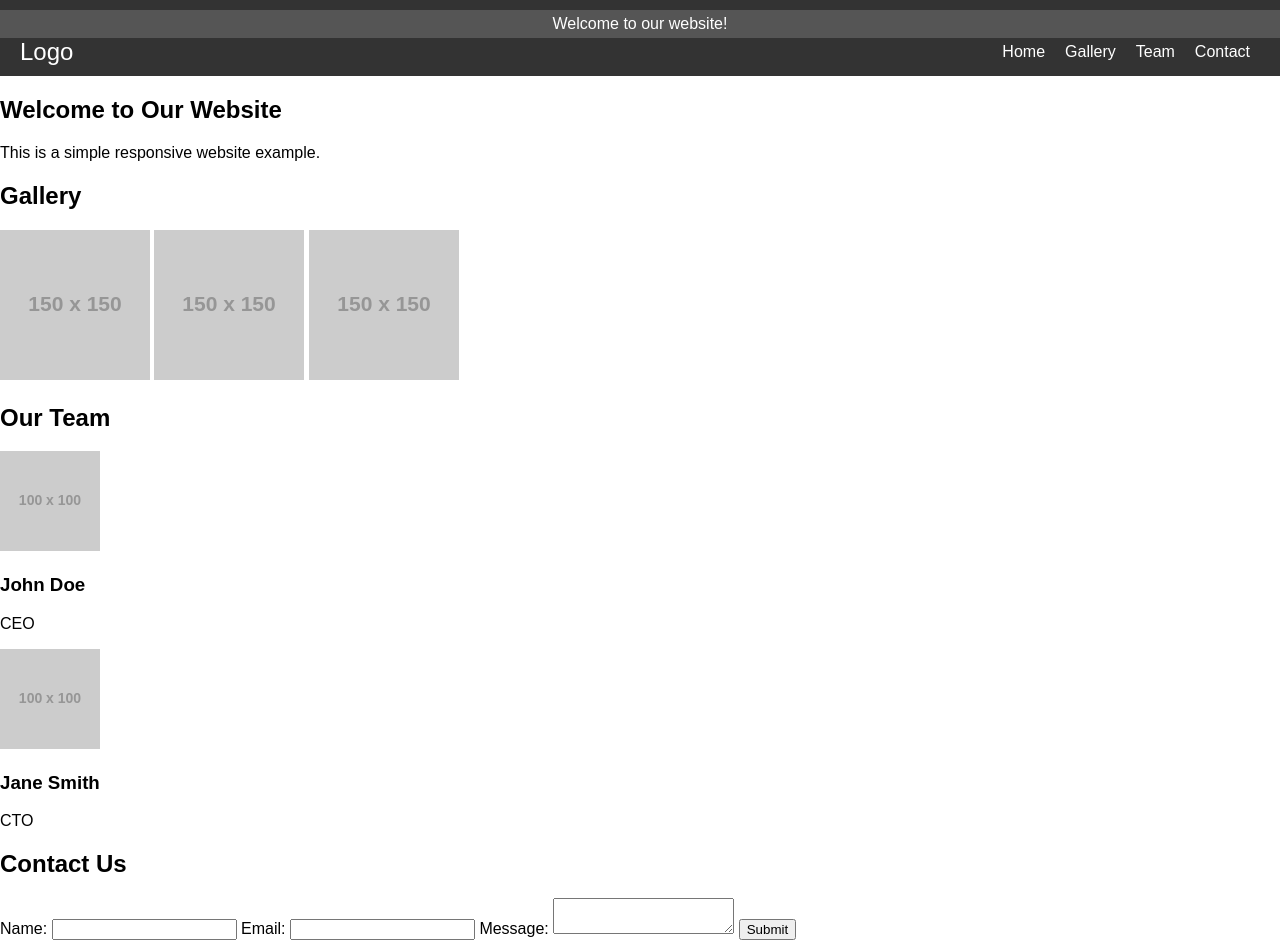
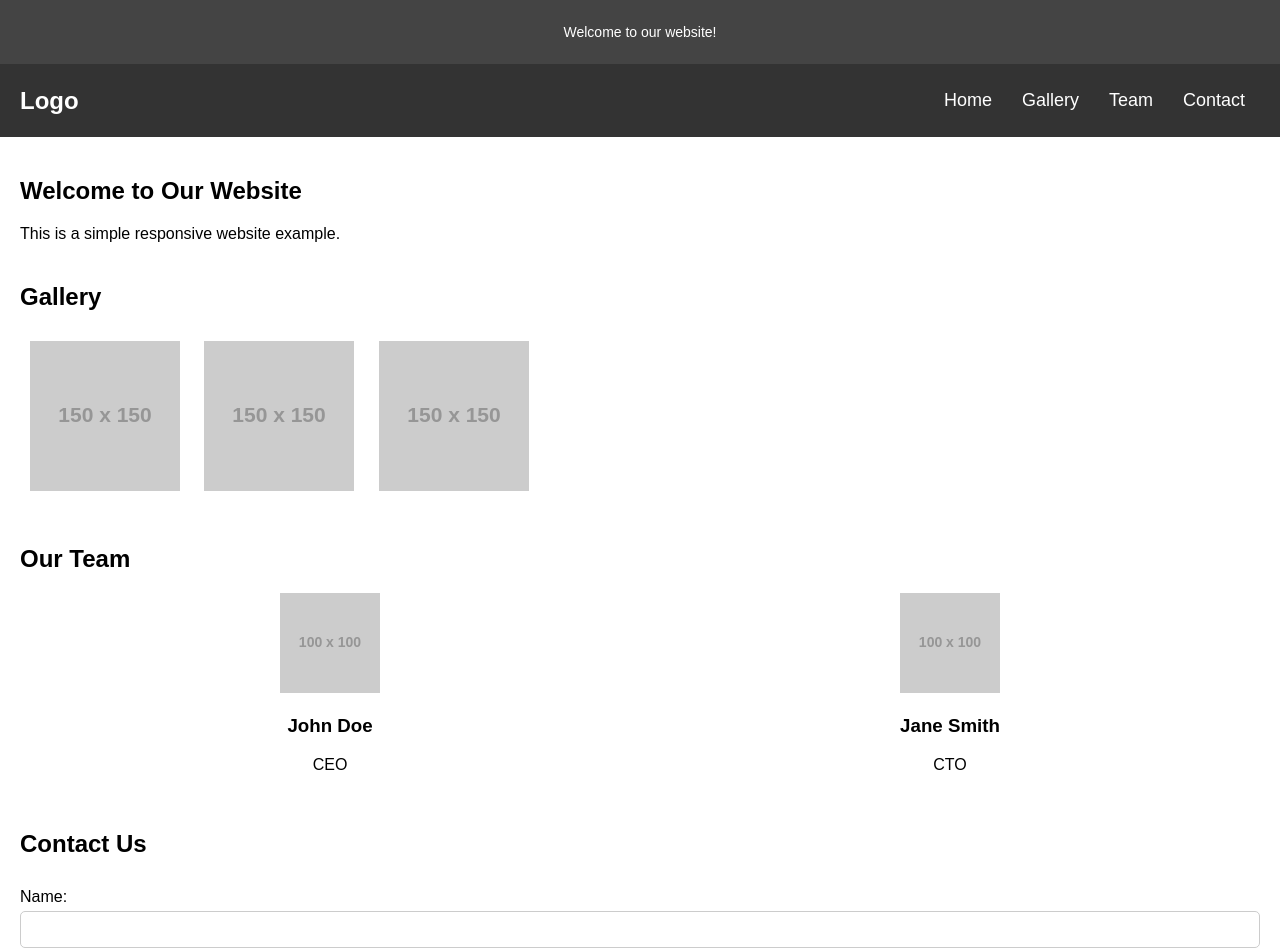
Before and after one commit to CONFINERIE/que, a plain HTML site: page index.html in a window 1280 px wide. Shown: the top 952 px of the page. Drawn offline with Linux system fonts and the light colour scheme; placeholder pictures from the web are drawn by us.

Commit message:
Update style.css

```diff
--- a/style.css
+++ b/style.css
@@ -1,98 +1,154 @@
-/* Styles généraux */
 
-body {
-    font-family: Arial, sans-serif;
+
+/* General styling */
+body, html {
     margin: 0;
     padding: 0;
+    font-family: Arial, sans-serif;
 }
 
 header {
+    position: sticky;
+    top: 0;
+    width: 100%;
     background-color: #333;
-    color: #fff;
-    padding: 10px 0;
+    color: white;
+    z-index: 1000;
 }
 
 .top-bar {
+    background-color: #444;
+    padding: 10px;
     text-align: center;
-    background-color: #555;
-    padding: 5px 0;
-}
-
-.top-bar p {
-    margin: 0;
+    font-size: 14px;
 }
 
 .navbar {
     display: flex;
     justify-content: space-between;
     align-items: center;
-    padding: 0 20px;
+    padding: 10px 20px;
 }
 
-.logo a {
-    color: #fff;
-    font-size: 1.5rem;
+.navbar .logo a {
+    color: white;
     text-decoration: none;
+    font-size: 24px;
+    font-weight: bold;
 }
 
-.nav-links {
+.navbar .nav-links {
+    list-style: none;
     display: flex;
-    list-style-type: none;
-    margin: 0;
-    padding: 0;
 }
 
-.nav-links li {
-    margin: 0 10px;
+.navbar .nav-links li {
+    margin: 0 15px;
 }
 
-.nav-links a {
-    color: #fff;
+.navbar .nav-links a {
+    color: white;
     text-decoration: none;
-    font-size: 1rem;
-    transition: color 0.3s ease;
+    font-size: 18px;
+    transition: color 0.3s;
 }
 
-.nav-links a:hover {
-    color: #f8b400;
+.navbar .nav-links a:hover {
+    color: #ddd;
 }
 
-/* Styles pour le menu hamburger */
-
 .hamburger {
-    display: none; /* Masquer par défaut sur les écrans larges */
+    display: none;
     flex-direction: column;
     cursor: pointer;
 }
 
 .hamburger span {
-    height: 3px;
+    height: 4px;
     width: 25px;
-    background-color: #fff;
-    margin-bottom: 4px;
-    display: block;
-    border-radius: 2px;
+    background: white;
+    margin: 4px;
+    border-radius: 5px;
 }
 
-@media screen and (max-width: 768px) {
-    .nav-links {
-        display: none; /* Masquer la liste des liens sur les écrans étroits */
+/* Sections styling */
+main {
+    padding: 20px;
+}
+
+section {
+    margin-bottom: 40px;
+}
+
+.gallery img {
+    width: 100%;
+    max-width: 150px;
+    margin: 10px;
+}
+
+.team {
+    display: flex;
+    justify-content: space-around;
+}
+
+.team-member {
+    text-align: center;
+}
+
+form {
+    display: flex;
+    flex-direction: column;
+}
+
+form label {
+    margin-top: 10px;
+}
+
+form input, form textarea, form button {
+    margin-top: 5px;
+    padding: 10px;
+    border: 1px solid #ccc;
+    border-radius: 5px;
+}
+
+form button {
+    background-color: #333;
+    color: white;
+    border: none;
+    cursor: pointer;
+}
+
+form button:hover {
+    background-color: #555;
+}
+
+/* Responsive styling */
+@media (max-width: 768px) {
+    .navbar .nav-links {
+        display: none;
         flex-direction: column;
-        background-color: #333;
+        width: 100%;
         position: absolute;
         top: 60px;
         left: 0;
-        width: 100%;
-        text-align: center;
-        z-index: 1000;
-        box-shadow: 0px 8px 16px rgba(0,0,0,0.2);
+        background-color: #333;
     }
 
-    .nav-links.active {
-        display: flex; /* Afficher la liste des liens lorsqu'elle est active */
+    .navbar .nav-links li {
+        margin: 0;
+        text-align: center;
     }
 
-    .hamburger {
-        display: flex; /* Afficher le hamburger sur les écrans étroits */
+    .navbar .nav-links a {
+        padding: 15px;
+        border-top: 1px solid #444;
+    }
+
+    .navbar .hamburger {
+        display: flex;
+    }
+
+    .navbar.active .nav-links {
+        display: flex;
     }
 }
```
